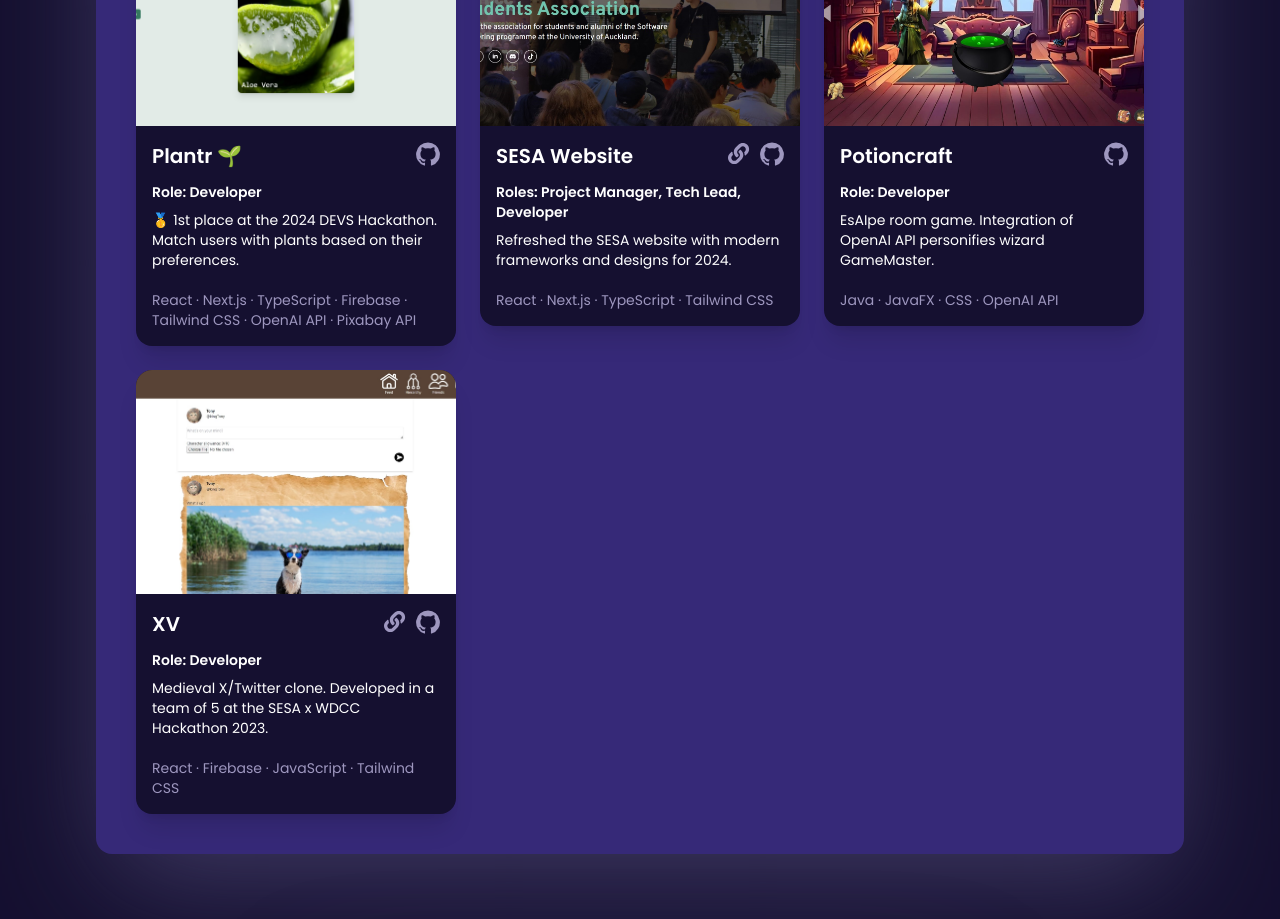
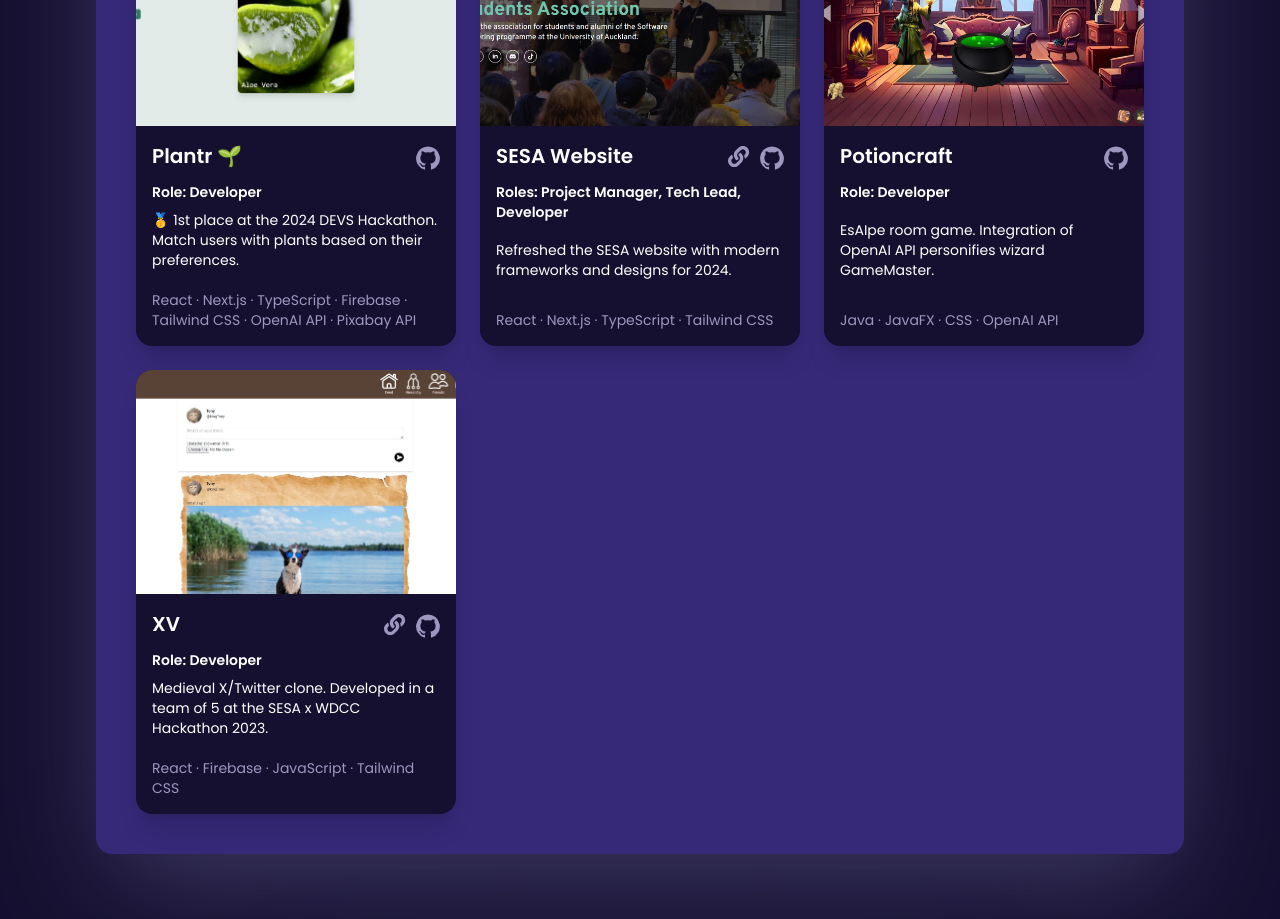
Before and after one commit to tonylxm/website, a React (Vite) app: page / in a window 1280 px wide. Shown: the part 3040-3959 px from the top of the page. Built offline with nearby package versions, Linux system fonts and the light colour scheme.

Commit message:
refactor: Adjust card positioning and spacing

```diff
--- a/src/components/common/Card.jsx
+++ b/src/components/common/Card.jsx
@@ -11,24 +11,24 @@ export default function Card({
   deployed_url,
 }) {
   return (
-    <div className="card card-compact bg-primary text-white flex sm:max-w-[375px] md:max-w-none shadow-xl hover:bg-opacity-70 transition ease-in-out">
+    <div className="card card-compact bg-primary text-white flex flex-col sm:max-w-[375px] md:max-w-none shadow-xl hover:bg-opacity-70 transition ease-in-out h-full">
       <figure>
         <img src={img} alt={name} className="w-full h-56 object-cover" />
       </figure>
       <div className="card-body">
-        <h2 className="card-title w-60">{name}</h2>
-        <div className="-mr-4 mt-[1px] absolute top-60 right-16">
-          {deployed_url ? <LinkSVG href={deployed_url} /> : <div />}
-        </div>
-        <div className="absolute mt-3 top-52 right-4">
-          {github_url ? <GitHubSVG href={github_url} /> : <div />}
+        <div className="flex justify-between items-center">
+          <h2 className="card-title">{name}</h2>
+          <div className="flex space-x-2">
+            {deployed_url && <LinkSVG href={deployed_url} />}
+            {github_url && <GitHubSVG href={github_url} />}
+          </div>
         </div>
         <p className="font-semibold">
           {role.length === 1 ? "Role: " : "Roles: "}
           {role.join(", ")}
         </p>
         <p className="mb-3">{description}</p>
-        <div className="card-actions text-tertiary">
+        <div className="card-actions text-tertiary mt-auto">
           <p>{techStack.join(" · ")}</p>
         </div>
       </div>
```
